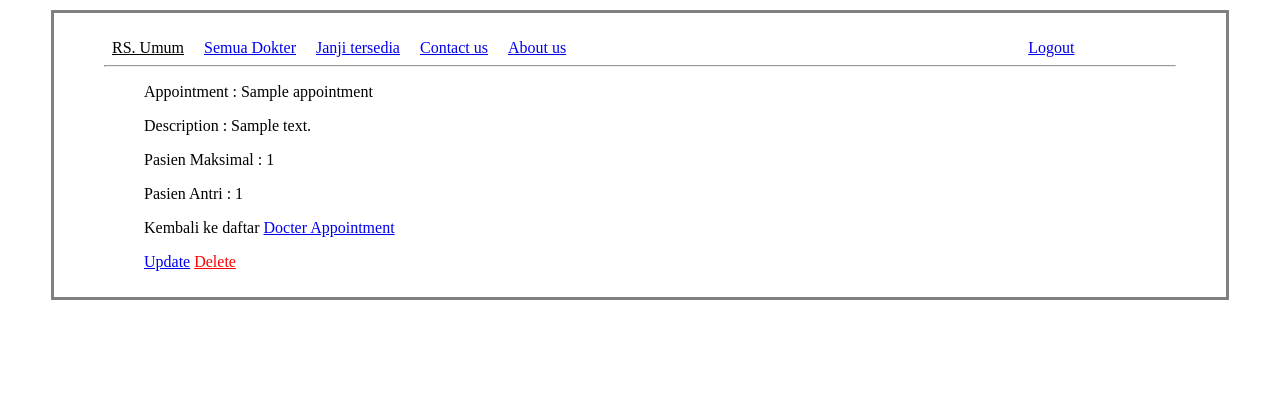
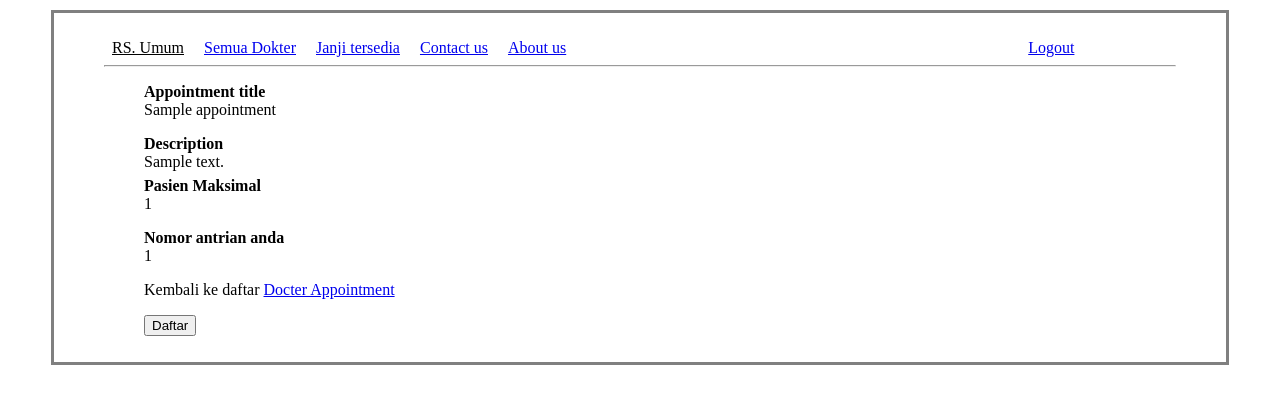
Before and after one commit to rizalilhamm/hospital, a Flask app: a page that uses hospital/admin/templates/appointment_detail.html in a window 1280 px wide. Shown: the top 404 px of the page. Run offline with Flask 2, Linux system fonts and the light colour scheme; tables that the repository leaves empty hold one stand-in row (values such as "Sample post").

Commit message:
Litle update for better views

```diff
--- a/hospital/admin/templates/appointment_detail.html
+++ b/hospital/admin/templates/appointment_detail.html
@@ -2,23 +2,35 @@
 {% block content %}
     <div style="text-align: left;">
         <p>
-            Appointment     : {{ appointment }}
+            <strong>Appointment title</strong> <br>
+            {{ appointment }}
+        </p>
+        <p class="appointment-detail">
+            <strong>Description</strong> <br>
+            {{appointment.appointment_desc}}
         </p>
         <p>
-            Description     : {{appointment.appointment_desc}}
+            <strong>Pasien Maksimal</strong> <br>
+            {{appointment.max_patient}}
         </p>
-        <p>
-            Pasien Maksimal : {{appointment.max_patient}}
-        </p>
-        <p>
-            Pasien Antri    : {{appointment.user_id}}
-        </p>
+        {% if not session['user_rule'] %}
+            <p>
+            <b>Nomor antrian anda</b> <br>
+            {{appointment.user_id}}
+            </p>
+        {% endif %}
         <p>Kembali ke daftar <a href="/docters/{{docter.docter_id}}">Docter Appointment</a></p>
     </div>
     <div>
         <p>
+        {% if session['user_rule'] %}
            <a href="/docters/{{docter.docter_id}}/{{appointment.appointment_title}}/update_detail">Update</a>
            <a class="btn-danger" href="/docters/{{docter.docter_id}}/{{appointment.appointment_id}}/confirmation">Delete</a>
+        {% elif not session['user_rule'] %}
+            <form action="">
+                <input type="button" class="btn-info" href="/docters/{{docter.docter_id}}/{{appointment.appointment_id}}/confirmation" value="Daftar">
+            </form>
+        {% endif %}
         </p>
     </div>
 {% endblock %}
--- a/hospital/admin/templates/docter_appointments.html
+++ b/hospital/admin/templates/docter_appointments.html
@@ -17,7 +17,9 @@
                 {% for appointment in all_appointments %}
                     <li>{{ appointment }} <br>
                         Deskripsi: {{ appointment.appointment_desc }}
-                        <a href="/docters/{{docter.docter_id}}/{{appointment.appointment_title}}">Lebih banyak</a>
+                        <small>
+                            <a href="/docters/{{docter.docter_id}}/{{appointment.appointment_title}}">More</a>
+                        </small>
                     </li>
                 {% endfor %}
             </ol>
```
